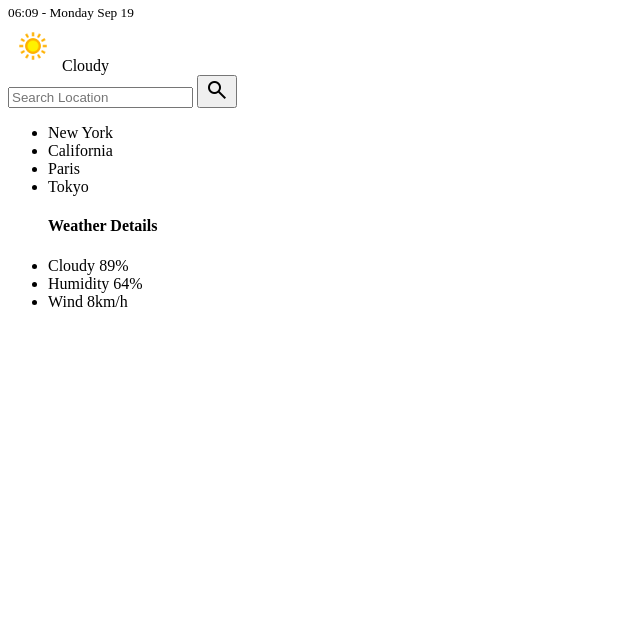
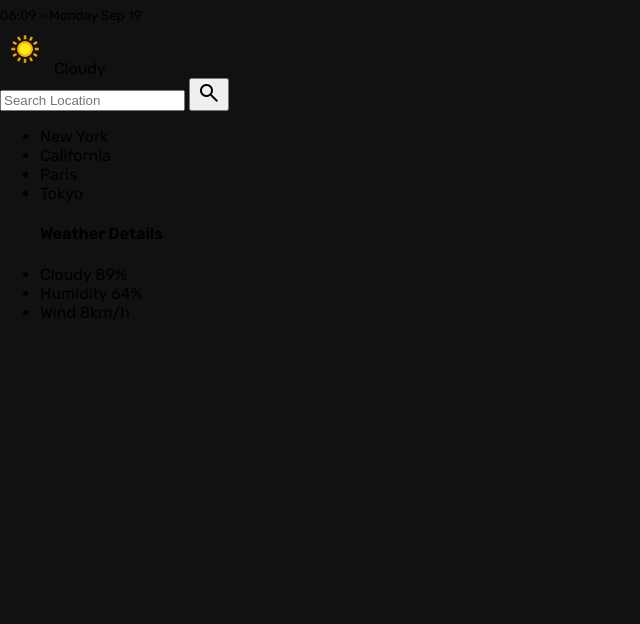
Before and after one commit to mrechavez/Weather-App, a plain HTML site: page index.html in a window 1280 px wide. Shown: the part 176-800 px from the top of the page, without its empty margins (0-640 px from the left). Drawn offline with nearby package versions, Linux system fonts and the light colour scheme.

Commit message:
linked css to html

```diff
--- a/index.html
+++ b/index.html
@@ -6,13 +6,15 @@
     <meta name="viewport" content="width=device-width, initial-scale=1.0">
     <title>Weather</title>
 
+    <!-- Rubik Font -->
+    <link rel="preconnect" href="https://fonts.googleapis.com">
+    <link rel="preconnect" href="https://fonts.gstatic.com" crossorigin>
+    <link href="https://fonts.googleapis.com/css2?family=Rubik:wght@400;500;600&display=swap" rel="stylesheet">
+
     <!-- Google Icons -->
     <link rel="stylesheet" href="https://fonts.googleapis.com/css2?family=Material+Symbols+Outlined:opsz,wght,FILL,GRAD@48,400,0,0"/>
 
-    <!-- Rubik Font -->
-    <link rel="preconnect" href="https://fonts.googleapis.com">
-    <link rel="preconnect" href="https://fonts.gstatic.com" crossorigin>
-    <link href="https://fonts.googleapis.com/css2?family=DM+Serif+Display&family=Montserrat:ital,wght@0,300;0,400;0,500;0,600;0,800;1,700&display=swap" rel="stylesheet">
+    <link rel="stylesheet" href="style.css">
 </head>
 <body>
     <div class="weather-app">
--- a/style.css
+++ b/style.css
@@ -0,0 +1,5 @@
+body {
+    margin: 0;
+    font-family: 'Rubik', sans-serif;
+    background: #111;
+}
```
